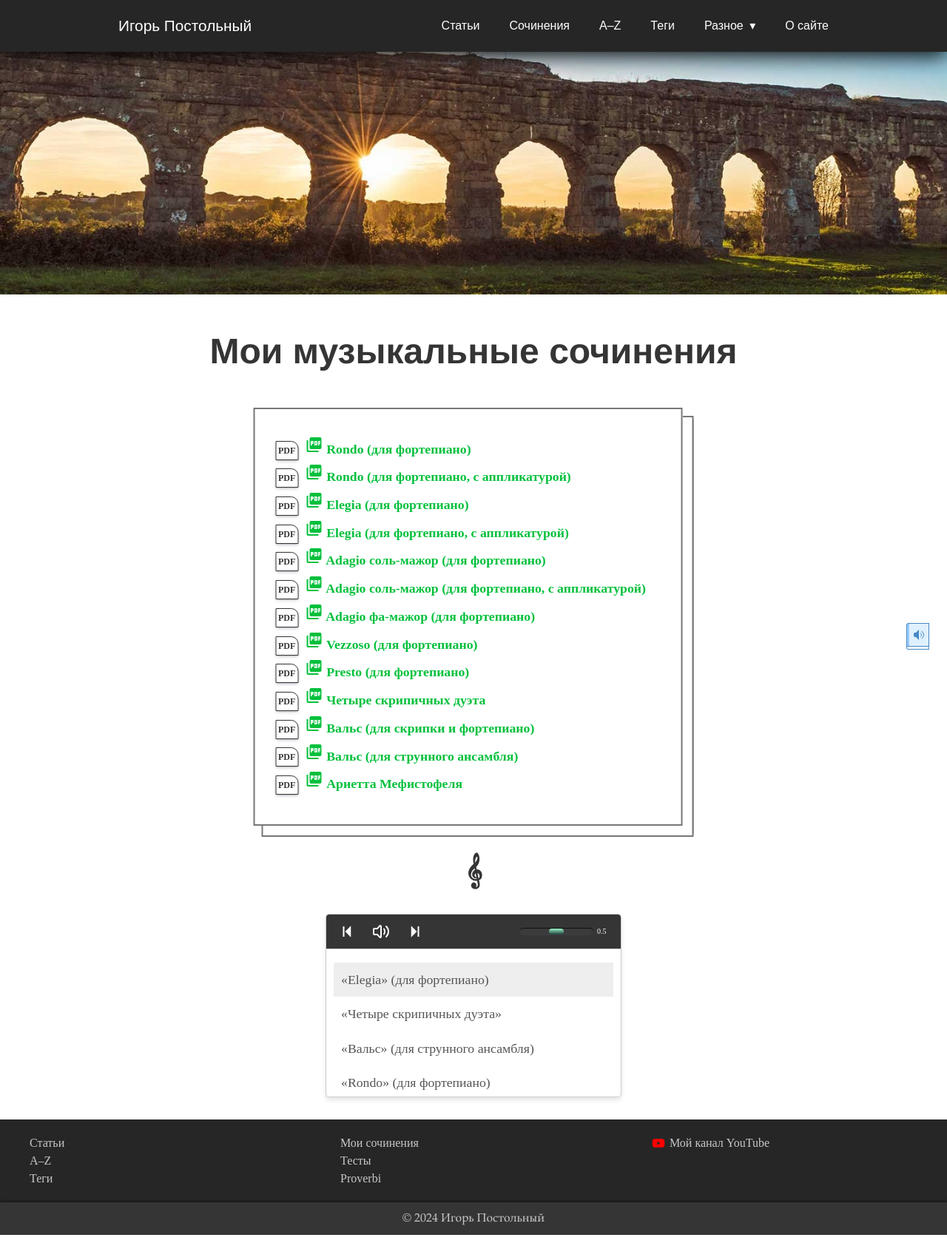
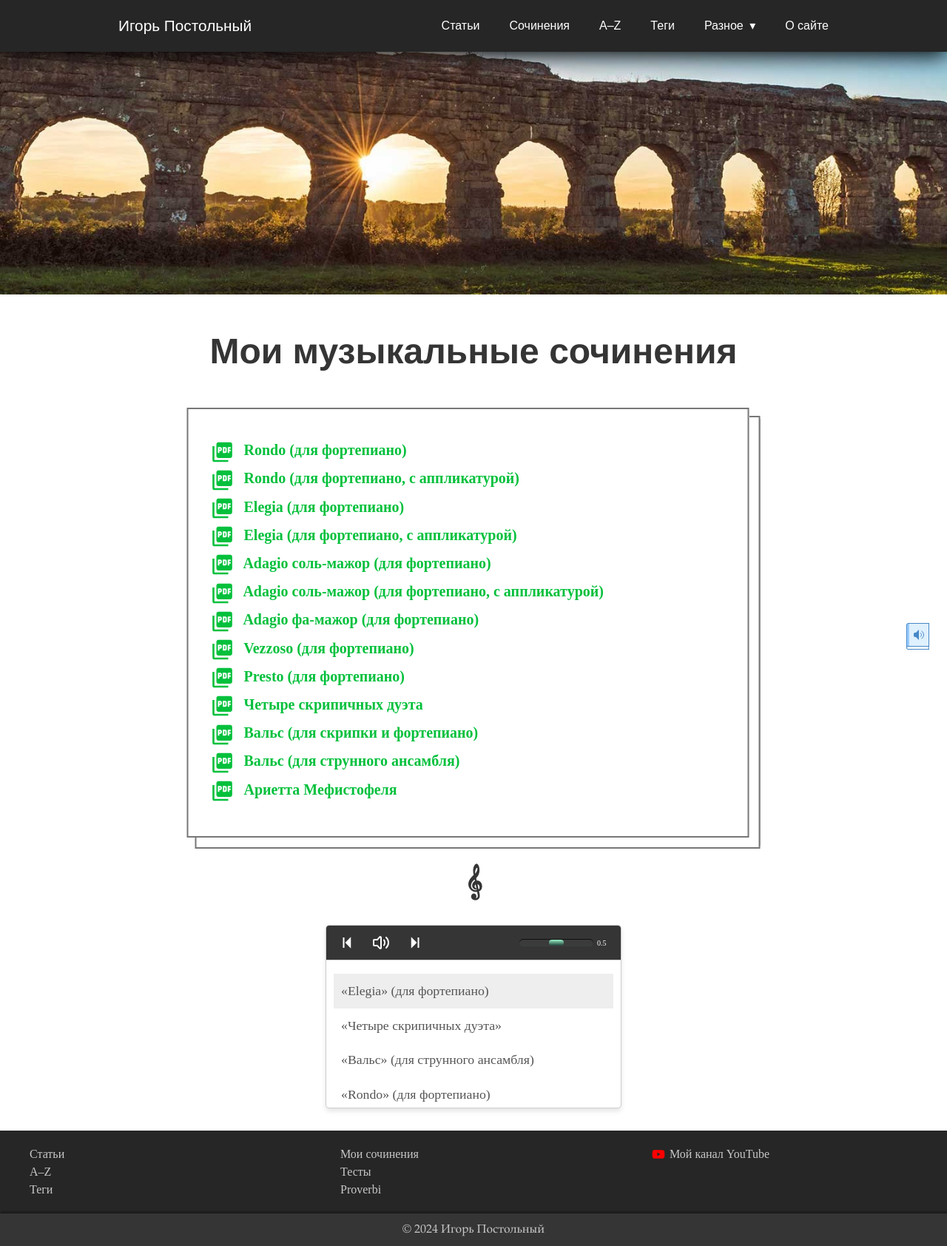
Before and after one commit to postolny/postolny.github.io, a Jekyll site: the page built from _pages/musica.html, in a window 1280 px wide. Shown: the whole page at 74% size. Built offline with Jekyll 4.4.1, drawn with Linux system fonts in a browser that asks for light colours.

Commit message:
Add files via upload

```diff
--- a/_sass/tale/_base.scss
+++ b/_sass/tale/_base.scss
@@ -191,44 +191,6 @@
       &:focus {
         color: $white;
       }
-    }
-  }
-}
-
-#wrapper-toc {
-  margin-bottom: 2em;
-  h3 {
-    text-align: center;
-    text-transform: uppercase;
-    font-weight: 900;
-    font-size: $font-size-h3-toc;
-    line-height: $line-height-h3-toc;
-    @media (max-width: 768px) {
-      font-size: 1.25rem;
-      line-height: 1.3;
-    }
-  }
-  ol {
-    counter-reset: myCounter;
-    padding-left: 10px;
-    list-style: none;
-  }
-  li {
-    margin: 0 0 5px 0;
-    position: relative;
-    padding-left: 45px;
-    line-height: 30px;
-    &:before {
-      position: absolute;
-      left: 0;
-      counter-increment: myCounter;
-      content: counter(myCounter);
-      color: $white;
-      background: $default-shade;
-      height: 30px;
-      width: 30px;
-      text-align: center;
-      line-height: 30px;
     }
   }
 }
@@ -472,57 +434,6 @@
   text-align: center;
 }
 
-#wrapper-toc,
-#spartiti_row > div {
-  margin-left: 10px;
-  margin-right: 10px;
-  padding: 1em;
-  border: solid 2px #777;
-  box-shadow:
-    13px 13px 0 0 $white,
-    15px 15px 0 0 #777,
-    15px 11px 0 0 #777,
-    11px 15px 0 0 #777;
-  transform: translate(-7.5px, 0); // Компенсация смещения, образуемого за счёт box-shadow
-}
-
-#spartiti_row {
-  ul {
-    list-style-type: none;
-    padding-left: 10px;
-  }
-}
-
-a[href$=".pdf"]:before,
-a[href$=".docx"]:before,
-a[href$=".zip"]:before {
-  display: inline-block;
-  vertical-align: middle;
-  height: 24px;
-  line-height: 24px;
-  padding: 0 3px;
-  margin-right: 5px;
-  border: 1px solid $default-shade;
-  border-radius: 0 10px 0 0;
-  font-size: 12px;
-  color: $default-shade;
-  box-shadow:
-    rgba(50, 50, 93, 0.25) 0px 2px 5px -1px,
-    rgba(0, 0, 0, 0.3) 0px 1px 3px -1px;
-}
-
-a[href$=".pdf"]:before {
-  content: "PDF";
-}
-
-a[href$=".docx"]:before {
-  content: "DOCX";
-}
-
-a[href$=".zip"]:before {
-  content: "ZIP";
-}
-
 .lightbox {
   cursor: pointer;
 }
--- a/_sass/tale/_layout.scss
+++ b/_sass/tale/_layout.scss
@@ -795,11 +795,6 @@
     transition: color 0.5s ease;
   }
 }
-a[href$=".pdf"]:before {
-  transition:
-    border 0.5s ease,
-    background-color 0.5s ease;
-}
 
 .playing {
   background-color: $charcoalGrey;
@@ -808,12 +803,6 @@
 body.playing {
   .banner {
     box-shadow: 0 2px 3px rgba(0, 0, 0, 0.4);
-  }
-
-  a[href$=".pdf"]:before {
-    background-color: $grey-4;
-    border: 1px solid $default-color;
-    box-shadow: none;
   }
 
   main {
@@ -844,16 +833,73 @@
   }
 }
 
-/* Ссылка для скачивания */
-#spartiti_row {
-  display: flex;
-  flex-direction: column;
-  align-items: center;
-  > div {
-    font-size: 1.11rem;
+#wrapper-toc,
+#spartiti_row > div {
+  margin-left: 10px;
+  margin-right: 10px;
+  padding: 1em;
+  border: solid 2px #777;
+  box-shadow:
+    13px 13px 0 0 $white,
+    15px 15px 0 0 #777,
+    15px 11px 0 0 #777,
+    11px 15px 0 0 #777;
+  transform: translate(-7.5px, 0); // Компенсация смещения, образуемого за счёт box-shadow
+}
+
+#wrapper-toc {
+  margin-bottom: 2em;
+  h3 {
+    text-align: center;
+    text-transform: uppercase;
+    font-weight: 900;
+    font-size: $font-size-h3-toc;
+    line-height: $line-height-h3-toc;
+    @media (max-width: 768px) {
+      font-size: 1.25rem;
+      line-height: 1.3;
+    }
+  }
+  ol {
+    counter-reset: myCounter;
+    padding-left: 10px;
+    list-style: none;
   }
   li {
+    margin: 0 0 5px 0;
+    position: relative;
+    padding-left: 45px;
+    line-height: 30px;
+    &:before {
+      position: absolute;
+      left: 0;
+      counter-increment: myCounter;
+      content: counter(myCounter);
+      color: $white;
+      background: $default-shade;
+      height: 30px;
+      width: 30px;
+      text-align: center;
+      line-height: 30px;
+    }
+  }
+}
+
+#spartiti_row {
+  ul {
+    list-style-type: none;
+    padding-left: 10px;
+  }
+
+  li {
     padding-bottom: 0.3rem;
+  }
+
+  svg {
+    width: 32px;
+    height: 32px;
+    vertical-align: middle;
+    margin-right: 8px;
   }
 }
 
```
